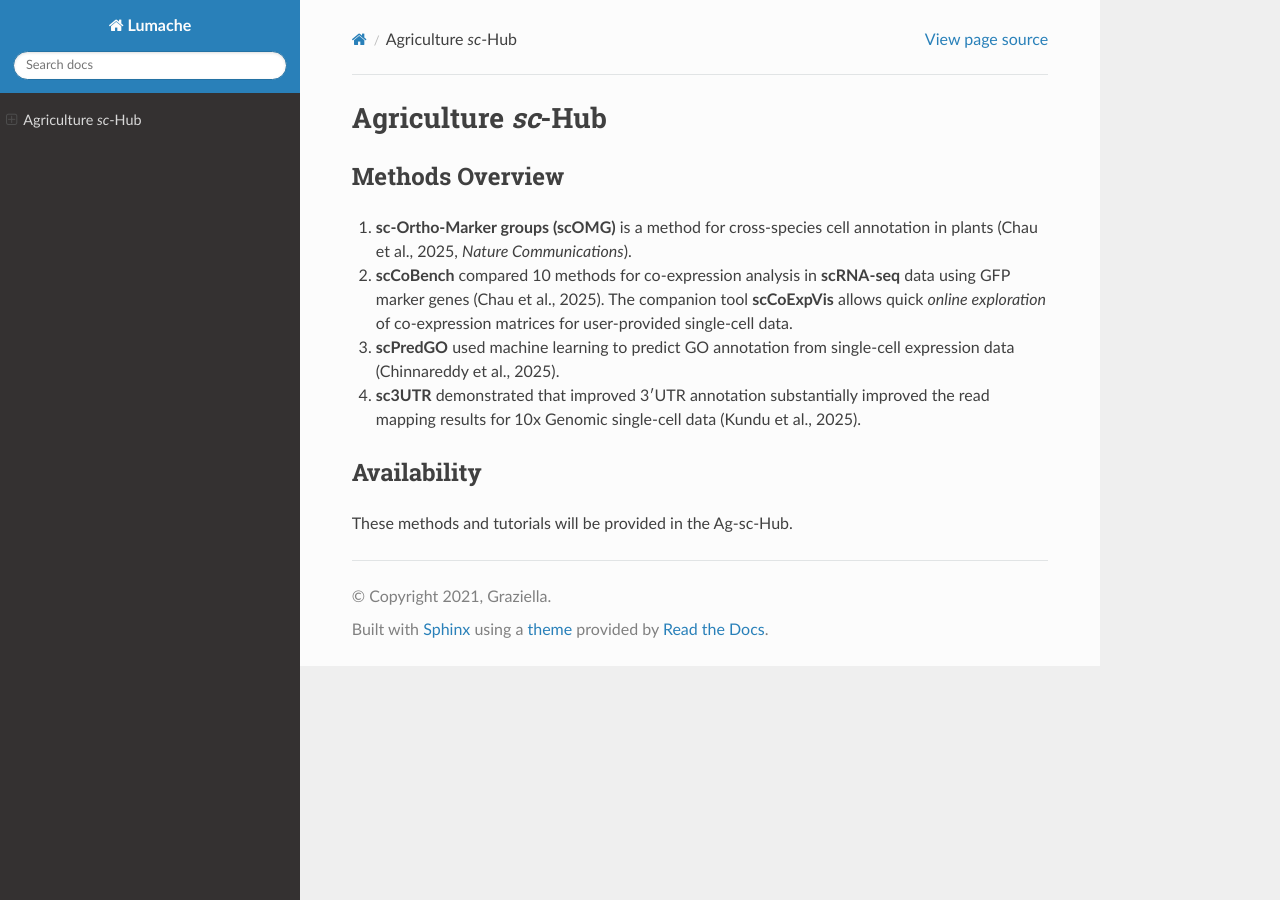
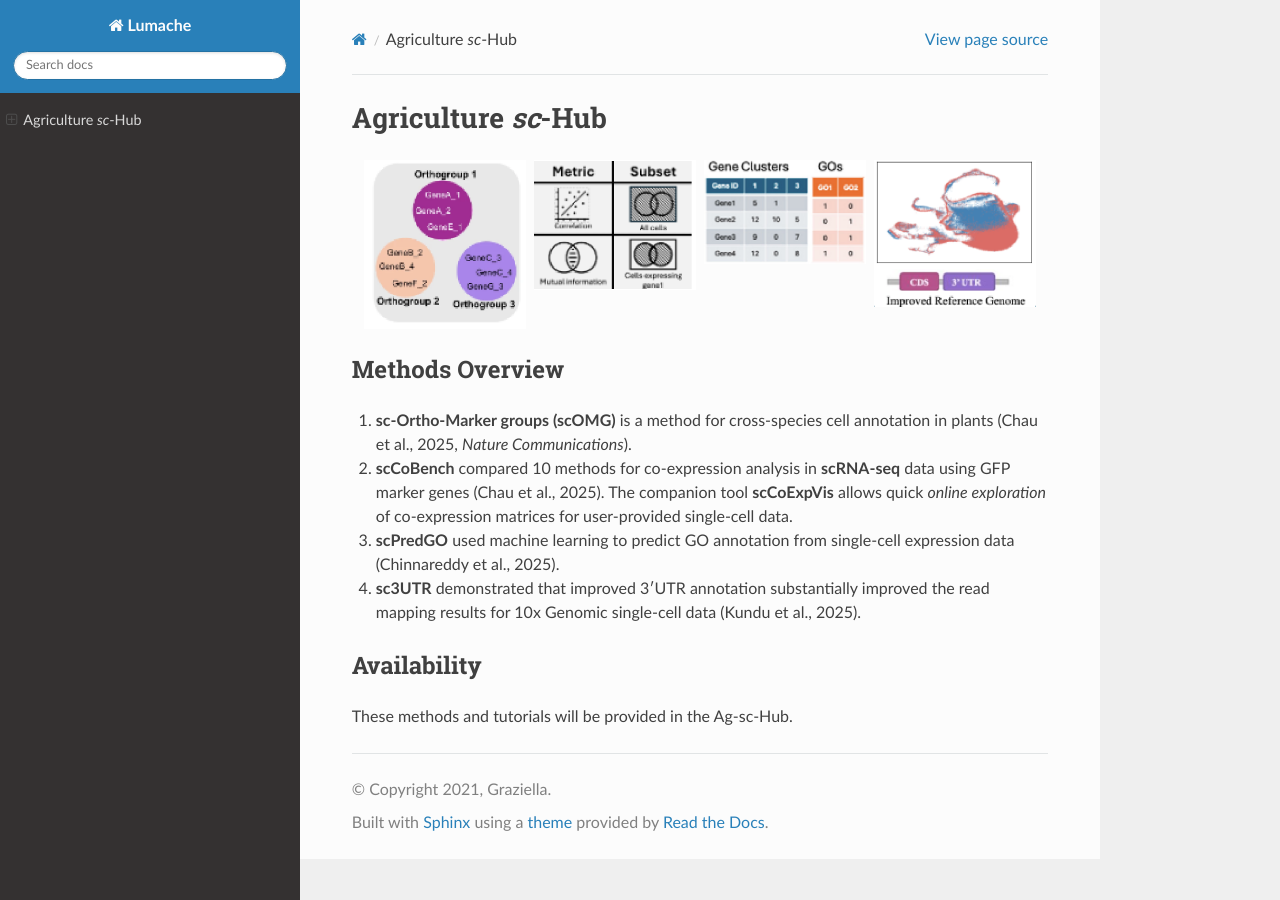
Before and after one commit to Maryam-Haghani/Agri-scHub, a Sphinx documentation site: the page built from docs/source/index.rst, in a window 1280 px wide. Built offline with Sphinx 7.4.7 and the Read the Docs theme 3.1.0, drawn with Linux system fonts in a browser that asks for light colours.

Commit message:
Update index.rst

```diff
--- a/docs/source/index.rst
+++ b/docs/source/index.rst
@@ -2,11 +2,24 @@
 Agriculture *sc*-Hub
 =================
 
-+----------------------+----------------------------+---------------------+-------------------+
-| .. image:: images/scOMG.png                      | .. image:: images/scCoBench_scCoExpVis.png | .. image:: images/scPredGO.png | .. image:: images/sc3UTR.png |
-|    :width: 100%      |    :width: 100%            |    :width: 100%     |    :width: 100%   |
-+----------------------+----------------------------+---------------------+-------------------+
+.. grid:: 4
+   :gutter: 2
 
+   .. grid-item::
+      .. image:: images/scOMG.png
+         :width: 100%
+
+   .. grid-item::
+      .. image:: images/scCoBench_scCoExpVis.png
+         :width: 100%
+
+   .. grid-item::
+      .. image:: images/scPredGO.png
+         :width: 100%
+
+   .. grid-item::
+      .. image:: images/sc3UTR.png
+         :width: 100%
 
 Methods Overview
 ----------------
```
